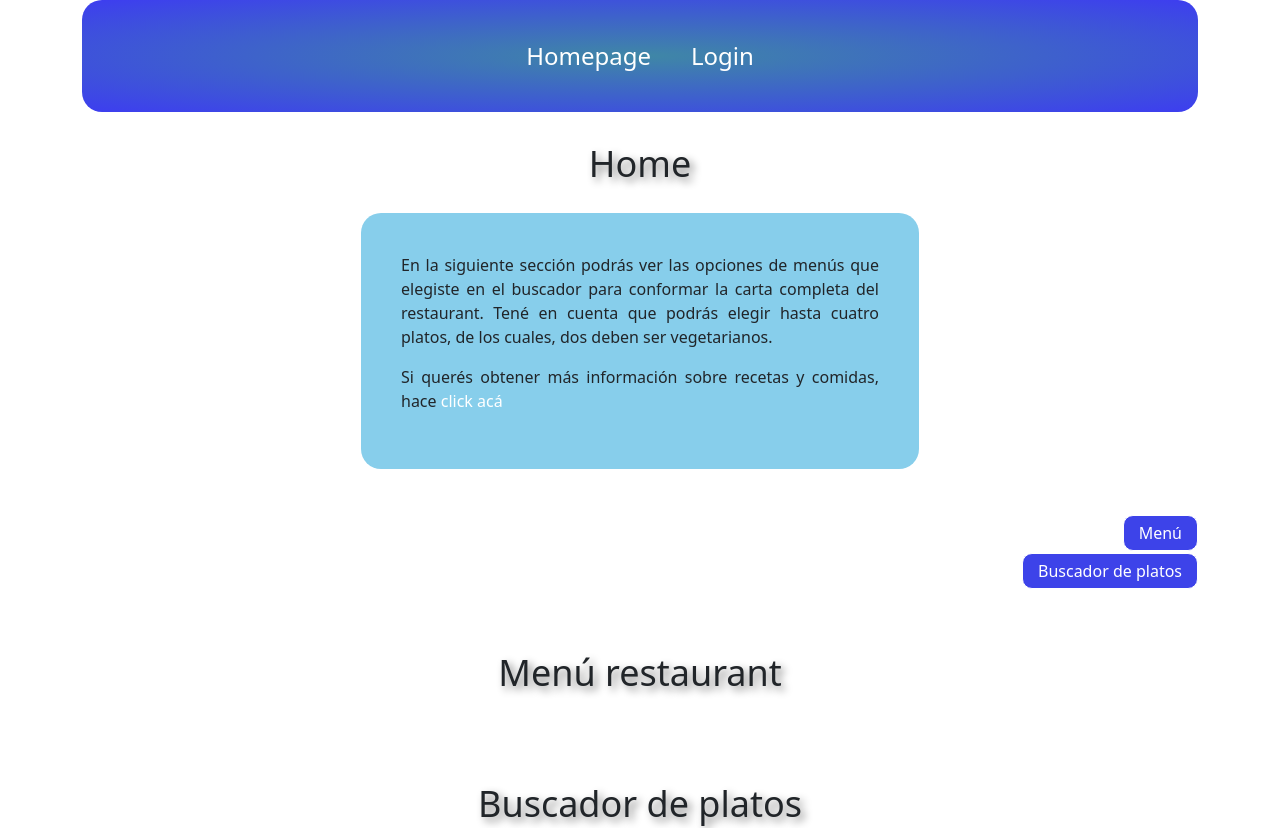
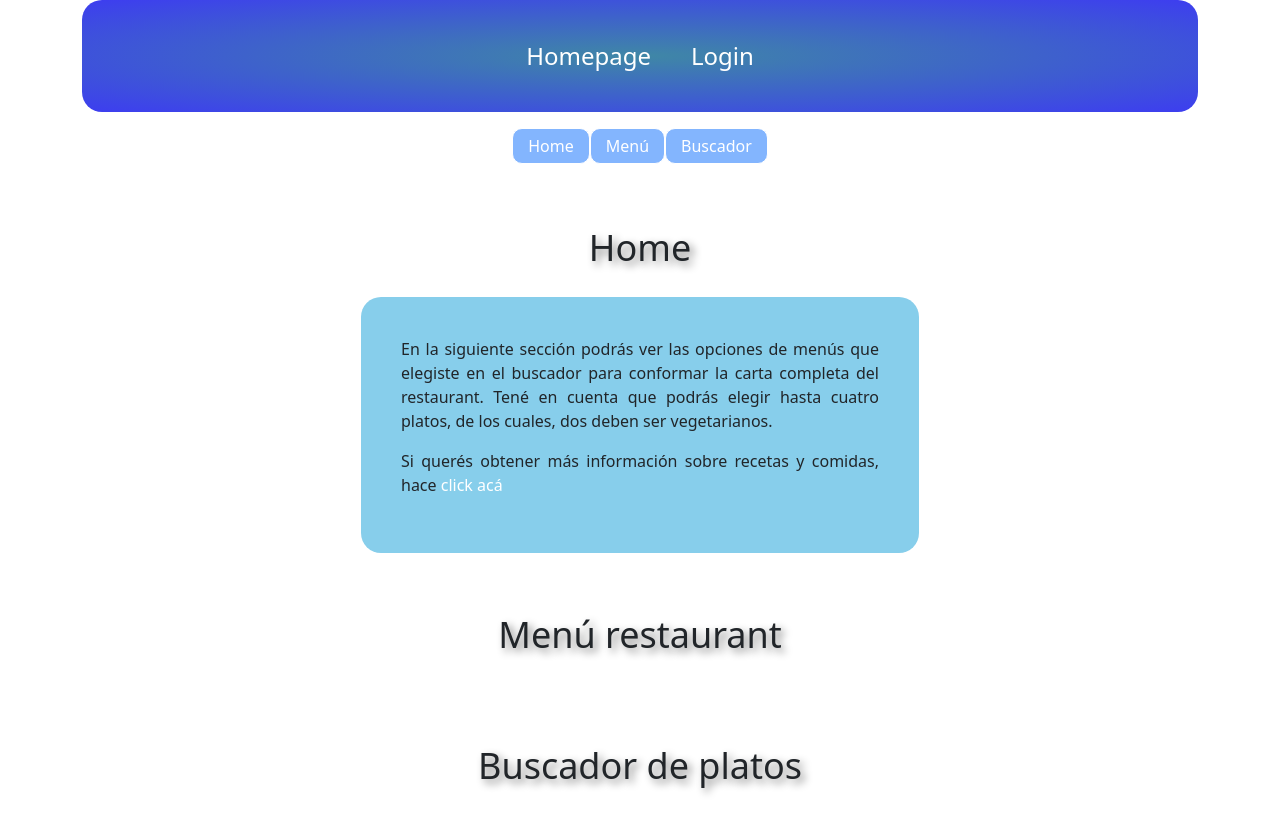
Before and after one commit to vuoso-l/alkemy-react-challenge, a React (Create React App) app: page / in a window 1280 px wide. Shown: the top 828 px of the page. Built offline with nearby package versions, Linux system fonts and the light colour scheme; sample sign-in values are in the browser's storage.

Commit message:
Updated header style

```diff
--- a/src/components/BasicTagsStyle.js
+++ b/src/components/BasicTagsStyle.js
@@ -89,10 +89,6 @@ export const DeleteButton = styled(GralButton)`
   background-color: red;
 `;
 
-export const MenuButton = styled(GralButton)`
-  background-color: #3d43e9;
-`;
-
 export const GralUl = styled.ul`
   border-top: 1px solid;
   border-bottom: 1px solid;
@@ -108,12 +104,10 @@ export const GralUl = styled.ul`
 `;
 
 export const UlHomepage = styled.ul`
-  ${displayFlex("flex", "column", "center", "flex-end")};
-  position: sticky;
-  top: 0;
+  ${displayFlex("flex", "row", "center", "flex-end")};
   width: 100%;
   padding: 15px 0px;
-  z-index: 999;
+  z-index: 9999;
 `;
 
 export const ParagraphHome = styled.div`
--- a/src/components/HomepageStyle.js
+++ b/src/components/HomepageStyle.js
@@ -3,4 +3,12 @@ import { displayFlex } from "../styleAux/theme";
 
 export const HomepageStyle = styled.div`
   ${displayFlex("flex", "column", "center", "center")};
+  .header {
+    display: flex;
+    width: 100%;
+    flex-direction: column;
+    align-items: center;
+    position: sticky;
+    top: 0;
+  }
 `;
--- a/src/pages/Homepage.js
+++ b/src/pages/Homepage.js
@@ -2,7 +2,7 @@ import React from "react";
 import Header from "../components/Header";
 import Menu from "../components/Menu";
 import DishSearcher from "../components/DishSearcher";
-import { MenuButton, UlHomepage } from "../components/BasicTagsStyle";
+import { GralButton, UlHomepage } from "../components/BasicTagsStyle";
 import Home from "../components/Home";
 import Footer from "../components/Footer";
 import DishDetails from "../components/DishDetails";
@@ -11,16 +11,23 @@ import { HomepageStyle } from "../components/HomepageStyle";
 const Homepage = () => {
   return (
     <HomepageStyle>
-      <Header />
-      <Home />
-      <UlHomepage>
-        <MenuButton>
-          <a href="#menu">Menú</a>
-        </MenuButton>
-        <MenuButton>
-          <a href="#searcher">Buscador de platos</a>
-        </MenuButton>
-      </UlHomepage>
+      <div className="header">
+        <Header />
+        <UlHomepage>
+          <GralButton>
+            <a href="#home">Home</a>
+          </GralButton>
+          <GralButton>
+            <a href="#menu">Menú</a>
+          </GralButton>
+          <GralButton>
+            <a href="#searcher">Buscador</a>
+          </GralButton>
+        </UlHomepage>
+      </div>
+      <section id="home">
+        <Home />
+      </section>
       <section id="menu">
         <Menu />
       </section>
```
